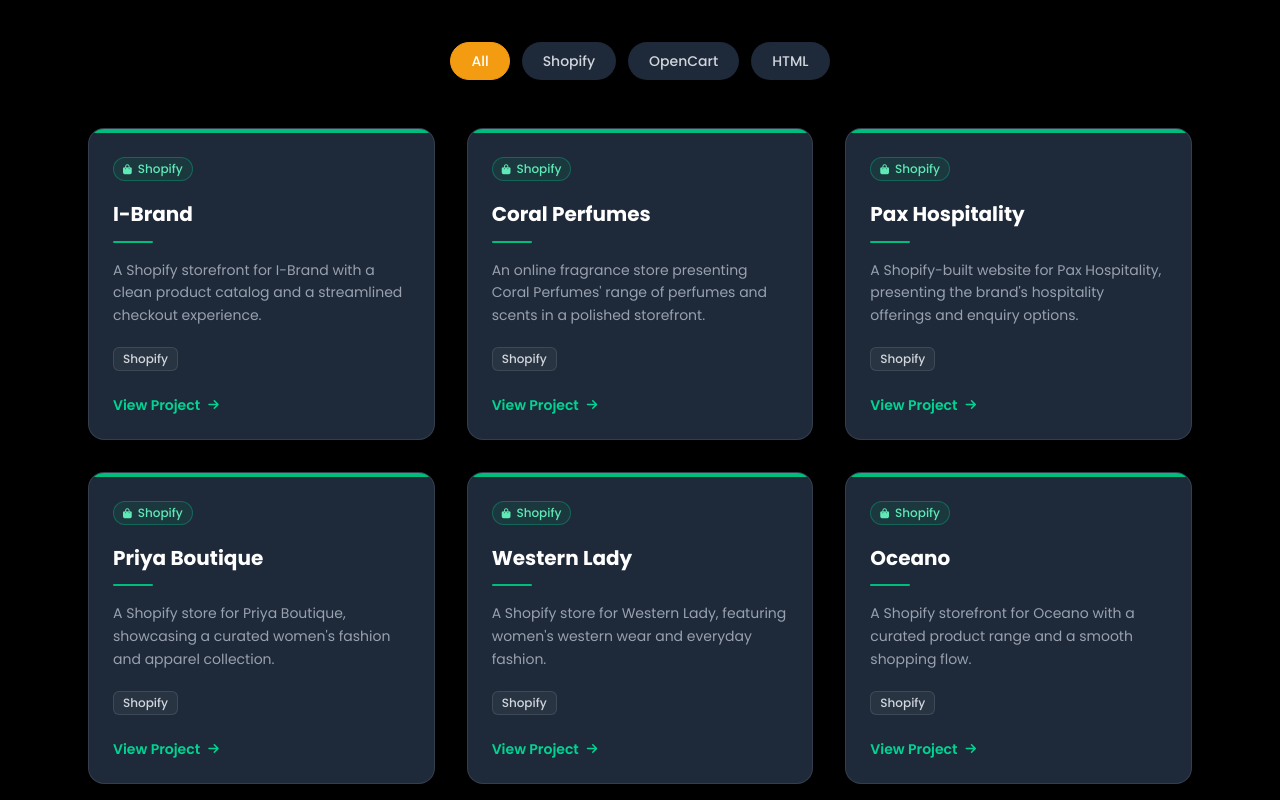
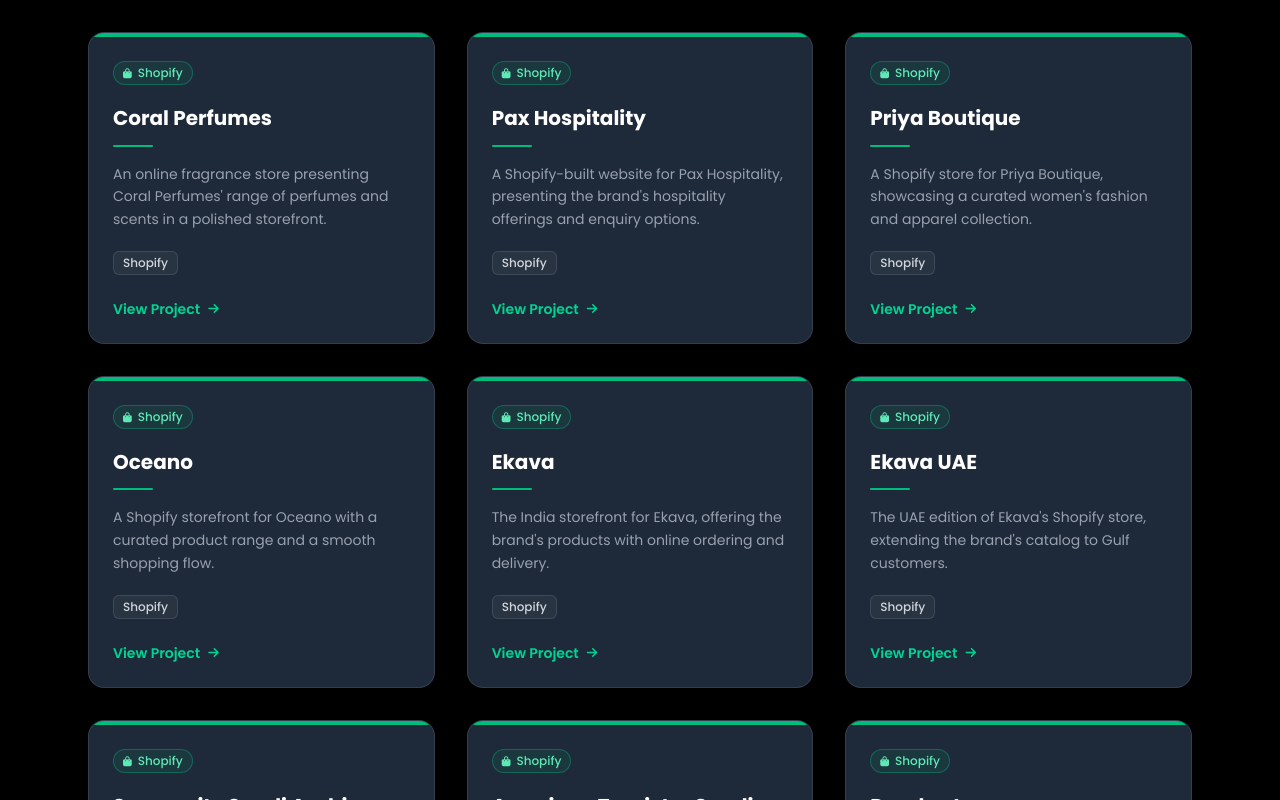
Before and after one commit to Sajai-Pixel/sajaim_portfolio, a React (Vite) app: page / in a window 1280 px wide. Shown: the part 2680-3480 px from the top of the page. Built offline with nearby package versions, Linux system fonts and the light colour scheme.

Commit message:
projects updated

```diff
--- a/src/assets/projects.js
+++ b/src/assets/projects.js
@@ -1,13 +1,13 @@
 const projects = [
   // ---------------- Shopify ----------------
-  {
-    id: 1,
-    title: "I-Brand",
-    description: "A Shopify storefront for I-Brand with a clean product catalog and a streamlined checkout experience.",
-    category: "Shopify",
-    tech: ["Shopify"],
-    url: "https://i-brand-globosoft.myshopify.com/"
-  },
+  // {
+  //   id: 1,
+  //   title: "I-Brand",
+  //   description: "A Shopify storefront for I-Brand with a clean product catalog and a streamlined checkout experience.",
+  //   category: "Shopify",
+  //   tech: ["Shopify"],
+  //   url: "https://i-brand-globosoft.myshopify.com/"
+  // },
   {
     id: 2,
     title: "Coral Perfumes",
@@ -30,23 +30,23 @@
     description: "A Shopify store for Priya Boutique, showcasing a curated women's fashion and apparel collection.",
     category: "Shopify",
     tech: ["Shopify"],
-    url: "https://priya-boutique-globosoft.myshopify.com/"
+    url: "https://priyabtqonline.com/"
   },
-  {
-    id: 5,
-    title: "Western Lady",
-    description: "A Shopify store for Western Lady, featuring women's western wear and everyday fashion.",
-    category: "Shopify",
-    tech: ["Shopify"],
-    url: "https://western-lady-globosoft.myshopify.com/"
-  },
+  // {
+  //   id: 5,
+  //   title: "Western Lady",
+  //   description: "A Shopify store for Western Lady, featuring women's western wear and everyday fashion.",
+  //   category: "Shopify",
+  //   tech: ["Shopify"],
+  //   url: "https://western-lady-globosoft.myshopify.com/"
+  // },
   {
     id: 6,
     title: "Oceano",
     description: "A Shopify storefront for Oceano with a curated product range and a smooth shopping flow.",
     category: "Shopify",
     tech: ["Shopify"],
-    url: "https://oceano-globosoft.myshopify.com/"
+    url: "https://shop.oceano.ae/"
   },
   {
     id: 7,
@@ -62,7 +62,7 @@
     description: "The UAE edition of Ekava's Shopify store, extending the brand's catalog to Gulf customers.",
     category: "Shopify",
     tech: ["Shopify"],
-    url: "https://ekava-uae.myshopify.com/"
+    url: "https://ekava.ae/"
   },
   {
     id: 9,
@@ -80,14 +80,14 @@
     tech: ["Shopify"],
     url: "https://americantourister.com.sa/"
   },
-  {
-    id: 11,
-    title: "Nestalgia",
-    description: "A Shopify store for Nestalgia, presenting its product collection in a modern, mobile-friendly storefront.",
-    category: "Shopify",
-    tech: ["Shopify"],
-    url: "https://nestalgia-globosoft.myshopify.com/"
-  },
+  // {
+  //   id: 11,
+  //   title: "Nestalgia",
+  //   description: "A Shopify store for Nestalgia, presenting its product collection in a modern, mobile-friendly storefront.",
+  //   category: "Shopify",
+  //   tech: ["Shopify"],
+  //   url: "https://nestalgia-globosoft.myshopify.com/"
+  // },
   {
     id: 12,
     title: "Deorkart",
@@ -102,16 +102,16 @@
     description: "A Shopify storefront for Jasperware, showcasing its products with a clean catalog and checkout.",
     category: "Shopify",
     tech: ["Shopify"],
-    url: "https://jasperware.myshopify.com/"
+    url: "https://jasperware.in/"
   },
-  {
-    id: 14,
-    title: "Thai Arab",
-    description: "A Shopify store for Thai Arab with a full product catalog and online checkout.",
-    category: "Shopify",
-    tech: ["Shopify"],
-    url: "https://thai-arab.myshopify.com/"
-  },
+  // {
+  //   id: 14,
+  //   title: "Thai Arab",
+  //   description: "A Shopify store for Thai Arab with a full product catalog and online checkout.",
+  //   category: "Shopify",
+  //   tech: ["Shopify"],
+  //   url: "https://thai-arab.myshopify.com/"
+  // },
   {
     id: 15,
     title: "American Tourister Bahrain",
@@ -228,14 +228,14 @@
     tech: ["HTML", "CSS", "JavaScript"],
     url: "https://gss-digital.com/"
   },
-  {
-    id: 29,
-    title: "Crown Cres Events",
-    description: "A dynamic event management platform featuring comprehensive event planning services, portfolio showcase, and booking capabilities for corporate and social gatherings",
-    category: "HTML",
-    tech: ["HTML", "CSS", "JavaScript"],
-    url: "https://crowncres.com/"
-  },
+  // {
+  //   id: 29,
+  //   title: "Crown Cres Events",
+  //   description: "A dynamic event management platform featuring comprehensive event planning services, portfolio showcase, and booking capabilities for corporate and social gatherings",
+  //   category: "HTML",
+  //   tech: ["HTML", "CSS", "JavaScript"],
+  //   url: "https://crowncres.com/"
+  // },
   {
     id: 30,
     title: "Finmantra Group",
--- a/src/components/Contact.jsx
+++ b/src/components/Contact.jsx
@@ -1,5 +1,14 @@
 import emailjs from '@emailjs/browser'
 import { useState } from 'react'
+import sajai from '../assets/sajaim.png'
+
+const socials = [
+  { name: 'LinkedIn',  icon: 'fa-brands fa-linkedin-in', href: 'https://www.linkedin.com/in/sajaim', hover: 'hover:bg-blue-600' },
+  { name: 'GitHub',    icon: 'fa-brands fa-github',       href: 'https://github.com/Sajai-Pixel',       hover: 'hover:bg-gray-900' },
+  { name: 'Instagram', icon: 'fa-brands fa-instagram',    href: 'https://www.instagram.com/sajai_ft/',    hover: 'hover:bg-pink-600' },
+  { name: 'WhatsApp',  icon: 'fa-brands fa-whatsapp',     href: 'https://wa.me/917012741974',             hover: 'hover:bg-green-500' },
+  { name: 'Email',     icon: 'fa-solid fa-envelope',      href: 'mailto:sajai.jun29@gmail.com',                  hover: 'hover:bg-brand-green' },
+]
 
 const Contact = () => {
   const [showPopup, setShowPopup] = useState(false)
@@ -19,8 +28,6 @@
       .then(() => {
         setShowPopup(true)
         e.target.reset()
-
-                // auto close after 3s (optional)
         setTimeout(() => setShowPopup(false), 3000)
       })
       .catch((error) => {
@@ -28,71 +35,74 @@
       })
   }
 
+  const inputClasses =
+    'w-full px-4 py-3 bg-gray-100 dark:bg-gray-700 dark:text-white rounded-lg border border-transparent focus:border-brand-green focus:ring-2 focus:ring-brand-green/30 outline-none transition'
+
   return (
     <section id="contact" className="section-padding bg-green-50 dark:bg-brand-dark scroll-reveal visible">
       <div className="container mx-auto px-6">
 
         <div className="max-w-xl mx-auto text-center">
           <h2 className="text-4xl font-bold dark:text-white">Get In Touch</h2>
-                    <p className="text-gray-500 mt-4 mb-12">
+          <p className="text-gray-500 dark:text-gray-400 mt-4 mb-12">
             Have a project in mind or just want to say hi? Feel free to reach out.
           </p>
         </div>
 
-                <div className="max-w-2xl mx-auto bg-white dark:bg-gray-800 p-8 md:p-12 rounded-2xl shadow-lg">
-                    <form onSubmit={sendEmail} className="space-y-6">
+        <div className="grid md:grid-cols-2 gap-8 md:gap-12 items-stretch bg-white dark:bg-gray-800 p-8 md:p-12 rounded-2xl shadow-lg">
+
+          {/* LEFT — image fills the form's height, social links overlaid */}
+          <div className="relative rounded-xl overflow-hidden min-h-[340px] md:min-h-0 order-2 md:order-1">
+            <img
+              src={sajai}
+              alt="Sajai"
+              className="absolute inset-0 w-full h-full object-cover"
+            />
+
+            {/* social overlay */}
+            <div className="absolute inset-x-0 bottom-0 bg-gradient-to-t from-black/75 via-black/40 to-transparent p-5">
+              <p className="text-white/90 text-sm font-medium mb-3">Let's connect</p>
+              <div className="flex flex-wrap gap-2.5">
+                {socials.map((s) => (
+                  <a
+                    key={s.name}
+                    href={s.href}
+                    target="_blank"
+                    rel="noopener noreferrer"
+                    aria-label={s.name}
+                    className={`w-10 h-10 flex items-center justify-center rounded-full bg-white/15 backdrop-blur-sm text-white ${s.hover} hover:scale-110 transition-all duration-200`}
+                  >
+                    <i className={s.icon} />
+                  </a>
+                ))}
+              </div>
+            </div>
+          </div>
+
+          {/* RIGHT — form */}
+          <form onSubmit={sendEmail} className="space-y-6 order-1 md:order-2">
 
             {/* hidden time field */}
             <input type="hidden" name="time" />
 
             <div>
               <label htmlFor="name" className="sr-only">Name</label>
-                            <input
-                                type="text"
-                                name="name"
-                                id="name"
-                                className="w-full px-4 py-3 bg-gray-100 dark:bg-gray-700 dark:text-white rounded-lg"
-                                placeholder="Your Name"
-                                required
-                            />
+              <input type="text" name="name" id="name" className={inputClasses} placeholder="Your Name" required />
             </div>
 
             <div>
               <label htmlFor="email" className="sr-only">Email</label>
-                            <input
-                                type="email"
-                                name="email"
-                                id="email"
-                                className="w-full px-4 py-3 bg-gray-100 dark:bg-gray-700 dark:text-white rounded-lg"
-                                placeholder="Your Email"
-                                required
-                            />
+              <input type="email" name="email" id="email" className={inputClasses} placeholder="Your Email" required />
             </div>
 
             <div>
               <label htmlFor="phone" className="sr-only">Phone</label>
-                            <input
-                                type="tel"
-                                name="phone"
-                                id="phone"
-                                className="w-full px-4 py-3 bg-gray-100 dark:bg-gray-700 dark:text-white rounded-lg"
-                                placeholder="Your Phone Number"
-                                pattern="[0-9+\s()-]{7,15}"
-                                required
-                            />
+              <input type="tel" name="phone" id="phone" className={inputClasses} placeholder="Your Phone Number" pattern="[0-9+\s()-]{7,15}" required />
             </div>
-
 
             <div>
               <label htmlFor="message" className="sr-only">Message</label>
-                            <textarea
-                                name="message"
-                                id="message"
-                                rows="5"
-                                className="w-full px-4 py-3 bg-gray-100 dark:bg-gray-700 dark:text-white rounded-lg"
-                                placeholder="Your Message"
-                                required
-                            />
+              <textarea name="message" id="message" rows="5" className={inputClasses} placeholder="Your Message" required />
             </div>
 
             <button
@@ -106,19 +116,17 @@
         </div>
 
       </div>
+
       {showPopup && (
-                <div className="fixed inset-0 z-50 flex items-center justify-center bg-black/50">
-                    <div className="bg-white rounded-2xl shadow-xl p-8 max-w-sm w-full text-center animate-scale-in">
+        <div className="fixed inset-0 z-50 flex items-center justify-center bg-black/50 px-6">
+          <div className="bg-white dark:bg-gray-800 rounded-2xl shadow-xl p-8 max-w-sm w-full text-center animate-scale-in">
 
-                        <div className="text-4xl mb-4">✅</div>
+            <div className="w-16 h-16 mx-auto mb-4 rounded-full bg-green-100 dark:bg-green-900/40 flex items-center justify-center">
+              <i className="fa-solid fa-check text-2xl text-brand-green" />
+            </div>
 
-                        <h3 className="text-2xl font-bold text-gray-800">
-                            Thank You!
-                        </h3>
-
-                        <p className="text-gray-500 mt-2">
-                            Your message has been sent successfully.
-                        </p>
+            <h3 className="text-2xl font-bold text-gray-800 dark:text-white">Thank You!</h3>
+            <p className="text-gray-500 dark:text-gray-400 mt-2">Your message has been sent successfully.</p>
 
             <button
               onClick={() => setShowPopup(false)}
--- a/src/components/Footer.jsx
+++ b/src/components/Footer.jsx
@@ -6,7 +6,6 @@
             <div className="border-t border-brand-orange">
                 <div className="container mx-auto px-6 py-6 text-center">
                     <p className="text-gray-400">© 2026 Sajai M. All Rights Reserved.</p>
-                    <p className="text-sm text-gray-500 mt-1">Designed with <i className="text-brand-orange" data-fa-i2svg=""><svg className="svg-inline--fa fa-heart" aria-hidden="true" focusable="false" data-prefix="fas" data-icon="heart" role="img" xmlns="http://www.w3.org/2000/svg" viewBox="0 0 512 512" data-fa-i2svg=""><path fill="currentColor" d="M47.6 300.4L228.3 469.1c7.5 7 17.4 10.9 27.7 10.9s20.2-3.9 27.7-10.9L464.4 300.4c30.4-28.3 47.6-68 47.6-109.5v-5.8c0-69.9-50.5-129.5-119.4-141C347 36.5 300.6 51.4 268 84L256 96 244 84c-32.6-32.6-79-47.5-124.6-39.9C50.5 55.6 0 115.2 0 185.1v5.8c0 41.5 17.2 81.2 47.6 109.5z"></path></svg></i> and built for the modern web.</p>
                 </div>
             </div>
         </footer>
--- a/src/components/Projects.jsx
+++ b/src/components/Projects.jsx
@@ -5,9 +5,6 @@
 const Projects = () => {
   const [activeFilter, setActiveFilter] = useState('All')
 
-  // Tabs are built automatically from the `category` field on each project.
-  // (Swap this for a hardcoded array like ['All', 'Shopify', 'OpenCart']
-  //  if you want to control the tab order manually.)
   const categories = useMemo(() => {
     const unique = [...new Set(projects.map((p) => p.category).filter(Boolean))]
     return ['All', ...unique]
@@ -21,7 +18,7 @@
   return (
     <section
       id="projects"
-      className="section-padding bg-brand-gray dark:bg-brand-dark scroll-reveal visible"
+      className="section-padding py-0 bg-brand-gray dark:bg-brand-dark scroll-reveal visible"
     >
       <div className="container mx-auto px-6">
         {/* Header */}
--- a/src/index.css
+++ b/src/index.css
@@ -41,3 +41,8 @@
   overflow: visible;
   vertical-align: -.125em;
 }
+
+.section-padding.py-0 {
+  padding-top: 0;
+  padding-bottom: 0;
+}
```
Also changed, not shown: src/assets/sajaim.png (added). Lines whose indentation alone changed are shown as unchanged.
